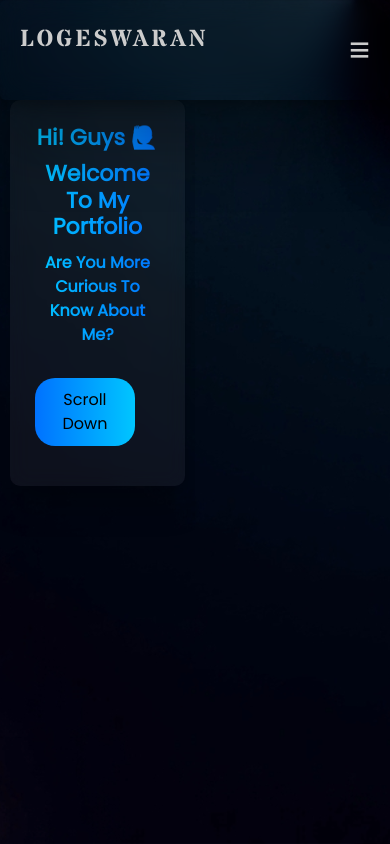
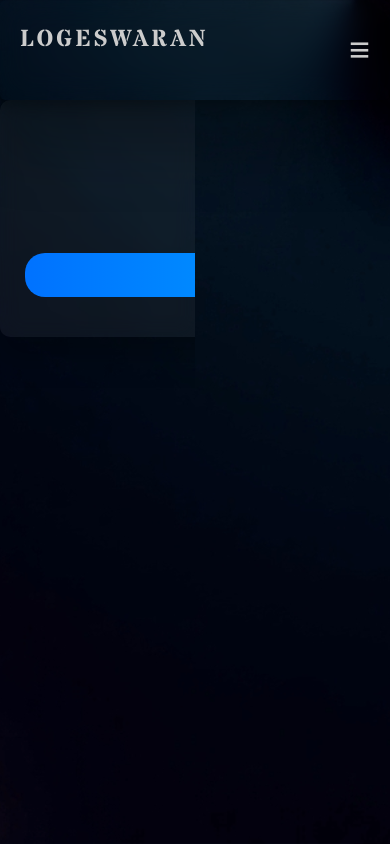
Before and after one commit to Logeswaran-01/logeswaranb, a React (Vite) app: page / in a window 390 px wide. Shown: the top 844 px of the page. Built offline with nearby package versions, Linux system fonts and the light colour scheme; a web font is replaced by a local one.

Commit message:
Update: full React project update with latest changes

```diff
--- a/src/Components/Home.css
+++ b/src/Components/Home.css
@@ -323,8 +323,8 @@ transition: transform 0.7s ease-in-out;
   .section,
   .section-3 {
     margin-top: 100px;
-    width: 90%;
-    max-width: 400px;
+    width: 100vh;
+
     margin-left: auto;
     margin-right: auto;
     padding: 25px;
```
